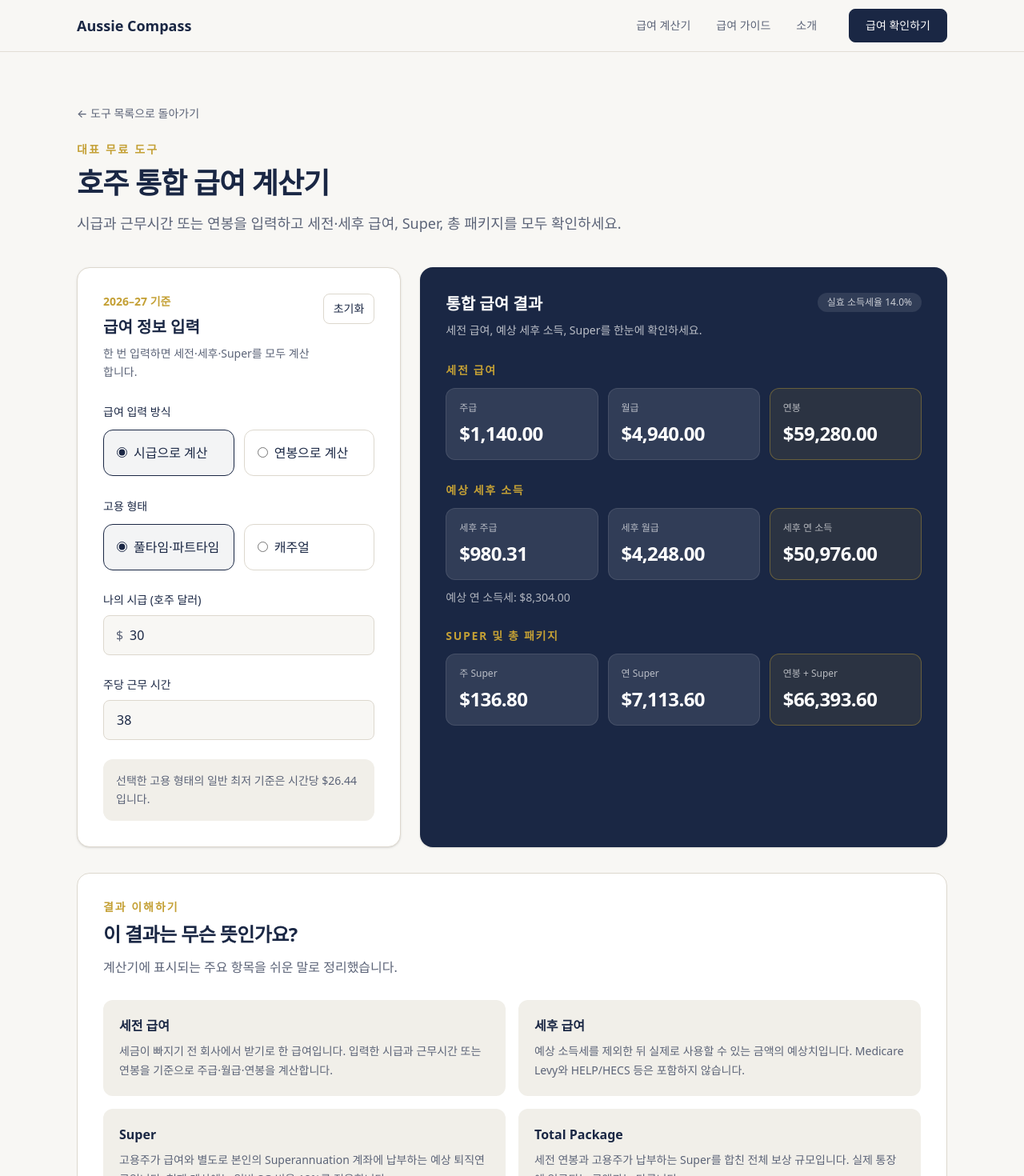
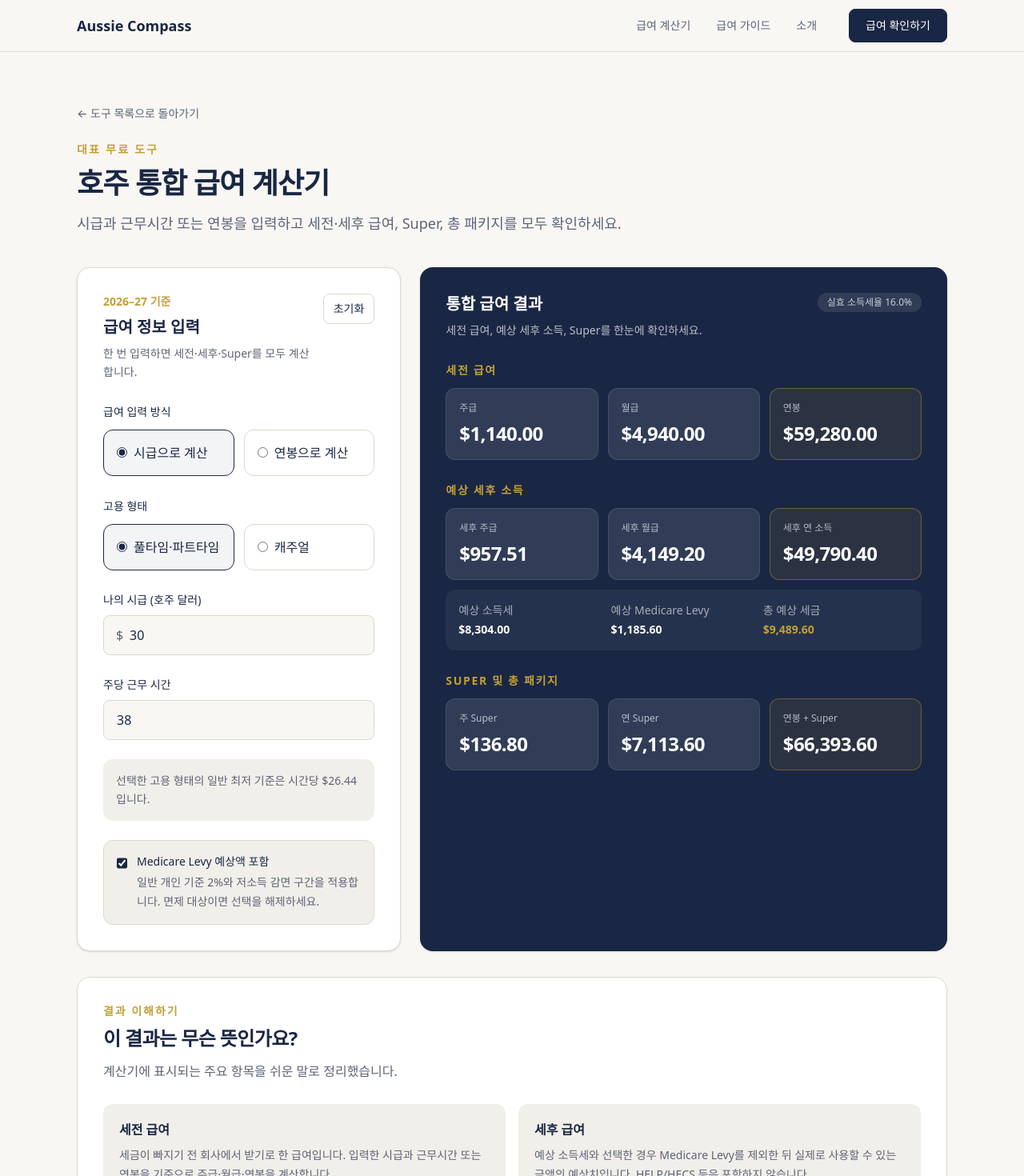
Before and after one commit to jelov219au/aussie-compass, a Next.js app: page /salary-calculator in a window 1280 px wide. Shown: the top 1470 px of the page at 80% size. Built offline with nearby package versions, Linux system fonts and the light colour scheme.

Commit message:
feat: include Medicare levy estimate

```diff
--- a/src/app/salary-calculator/page.tsx
+++ b/src/app/salary-calculator/page.tsx
@@ -46,7 +46,7 @@ export default function SalaryCalculatorPage() {
               <div className="rounded-xl bg-surface p-5">
                 <dt className="font-semibold text-navy">세후 급여</dt>
                 <dd className="mt-2 text-sm leading-6 text-muted">
-                  예상 소득세를 제외한 뒤 실제로 사용할 수 있는 금액의 예상치입니다. Medicare Levy와 HELP/HECS 등은 포함하지 않습니다.
+                  예상 소득세와 선택한 경우 Medicare Levy를 제외한 뒤 실제로 사용할 수 있는 금액의 예상치입니다. HELP/HECS 등은 포함하지 않습니다.
                 </dd>
               </div>
               <div className="rounded-xl bg-surface p-5">
@@ -106,12 +106,13 @@ export default function SalaryCalculatorPage() {
             <h2 className="text-xl font-semibold text-navy">계산 기준 및 주의사항</h2>
             <div className="mt-3 max-w-4xl space-y-3 text-sm leading-7 text-muted sm:text-base">
               <p>세전 급여는 입력한 시급과 주당 근무시간을 연간 52주로 환산하거나, 입력한 연봉을 주급·월급으로 나누어 표시합니다. Super는 2026–27 일반 SG 비율 12%를 적용합니다.</p>
-              <p>예상 세후 소득은 2026–27 호주 세법상 거주자 기본 개인소득세율을 사용합니다. Medicare Levy, HELP/HECS, 세액공제, 소득공제, 초과근무·주말·공휴일 수당은 포함하지 않습니다.</p>
+              <p>예상 세후 소득은 2026–27 호주 세법상 거주자 기본 개인소득세율을 사용합니다. Medicare Levy 선택 시 일반 개인 2%와 저소득 감면 구간을 적용합니다. 가족소득 감면, 면제, Medicare Levy Surcharge, HELP/HECS, 세액공제와 소득공제는 포함하지 않습니다.</p>
               <p>실제 세금과 Super는 개인 상황과 Ordinary Time Earnings에 따라 달라질 수 있으므로 ATO, Fair Work 또는 등록 전문가의 공식 자료를 확인하세요.</p>
             </div>
             <div className="mt-4 flex flex-wrap gap-4">
               <a href="https://www.ato.gov.au/law/view/pdf/acts/20250028.pdf" target="_blank" rel="noreferrer" className="text-sm font-semibold text-navy underline decoration-gold decoration-2 underline-offset-4">ATO 2026–27 세율 근거</a>
               <a href="https://www.ato.gov.au/tax-rates-and-codes/key-superannuation-rates-and-thresholds/super-guarantee" target="_blank" rel="noreferrer" className="text-sm font-semibold text-navy underline decoration-gold decoration-2 underline-offset-4">ATO Super 비율 확인</a>
+              <a href="https://www.ato.gov.au/individuals-and-families/medicare-and-private-health-insurance/medicare-levy/medicare-levy-reduction/medicare-levy-reduction-for-low-income-earners" target="_blank" rel="noreferrer" className="text-sm font-semibold text-navy underline decoration-gold decoration-2 underline-offset-4">ATO Medicare Levy 안내</a>
             </div>
           </section>
         </Container>
--- a/src/components/tools/SalaryCalculator.tsx
+++ b/src/components/tools/SalaryCalculator.tsx
@@ -3,6 +3,9 @@
 import { useState } from "react";
 
 const SUPER_RATE = 0.12;
+const MEDICARE_LEVY_RATE = 0.02;
+const MEDICARE_LEVY_LOWER_THRESHOLD = 27_222;
+const MEDICARE_LEVY_UPPER_THRESHOLD = 34_027;
 const PERMANENT_MINIMUM_RATE = 26.44;
 const CASUAL_MINIMUM_RATE = 33.05;
 const DEFAULT_HOURLY_RATE = "30";
@@ -37,6 +40,14 @@ function calculateResidentIncomeTax(income: number) {
   return 51_370 + (income - 190_000) * 0.45;
 }
 
+function calculateMedicareLevy(income: number) {
+  if (income <= MEDICARE_LEVY_LOWER_THRESHOLD) return 0;
+  if (income <= MEDICARE_LEVY_UPPER_THRESHOLD) {
+    return Math.min(income * MEDICARE_LEVY_RATE, (income - MEDICARE_LEVY_LOWER_THRESHOLD) * 0.1);
+  }
+  return income * MEDICARE_LEVY_RATE;
+}
+
 type ResultCardProps = {
   label: string;
   value: number;
@@ -60,6 +71,7 @@ export function SalaryCalculator() {
   const [weeklyHours, setWeeklyHours] = useState(DEFAULT_WEEKLY_HOURS);
   const [annualSalary, setAnnualSalary] = useState(DEFAULT_ANNUAL_SALARY);
   const [annualAmountType, setAnnualAmountType] = useState<AnnualAmountType>("plusSuper");
+  const [includeMedicareLevy, setIncludeMedicareLevy] = useState(true);
   const [employmentType, setEmploymentType] = useState<EmploymentType>("permanent");
   const [touched, setTouched] = useState({ rate: false, hours: false, annual: false });
 
@@ -89,14 +101,16 @@ export function SalaryCalculator() {
         : annual;
   const grossWeekly = grossAnnual / 52;
   const grossMonthly = grossAnnual / 12;
-  const estimatedTax = calculateResidentIncomeTax(grossAnnual);
-  const netAnnual = grossAnnual - estimatedTax;
+  const estimatedIncomeTax = calculateResidentIncomeTax(grossAnnual);
+  const estimatedMedicareLevy = includeMedicareLevy ? calculateMedicareLevy(grossAnnual) : 0;
+  const estimatedTotalTax = estimatedIncomeTax + estimatedMedicareLevy;
+  const netAnnual = grossAnnual - estimatedTotalTax;
   const netMonthly = netAnnual / 12;
   const netWeekly = netAnnual / 52;
   const superWeekly = grossWeekly * SUPER_RATE;
   const superAnnual = grossAnnual * SUPER_RATE;
   const totalPackage = grossAnnual + superAnnual;
-  const effectiveTaxRate = grossAnnual > 0 ? estimatedTax / grossAnnual : 0;
+  const effectiveTaxRate = grossAnnual > 0 ? estimatedTotalTax / grossAnnual : 0;
   const applicableMinimum = employmentType === "casual" ? CASUAL_MINIMUM_RATE : PERMANENT_MINIMUM_RATE;
   const belowMinimum = !rateError && rate < applicableMinimum;
 
@@ -106,6 +120,7 @@ export function SalaryCalculator() {
     setWeeklyHours(DEFAULT_WEEKLY_HOURS);
     setAnnualSalary(DEFAULT_ANNUAL_SALARY);
     setAnnualAmountType("plusSuper");
+    setIncludeMedicareLevy(true);
     setEmploymentType("permanent");
     setTouched({ rate: false, hours: false, annual: false });
   }
@@ -208,6 +223,14 @@ export function SalaryCalculator() {
             </span>
           </label>
         </>)}
+
+        <label className="mt-6 flex cursor-pointer items-start gap-3 rounded-xl border border-border bg-surface p-4">
+          <input type="checkbox" checked={includeMedicareLevy} onChange={(event) => setIncludeMedicareLevy(event.target.checked)} className="mt-1 h-4 w-4 accent-navy" />
+          <span>
+            <span className="block text-sm font-medium text-navy">Medicare Levy 예상액 포함</span>
+            <span className="mt-1 block text-sm leading-6 text-muted">일반 개인 기준 2%와 저소득 감면 구간을 적용합니다. 면제 대상이면 선택을 해제하세요.</span>
+          </span>
+        </label>
       </section>
 
       <section className="rounded-2xl bg-navy p-6 text-white shadow-sm sm:p-8" aria-live="polite">
@@ -241,7 +264,11 @@ export function SalaryCalculator() {
                 <ResultCard label="세후 월급" value={netMonthly} />
                 <ResultCard label="세후 연 소득" value={netAnnual} emphasis />
               </dl>
-              <p className="mt-3 text-sm text-white/65">예상 연 소득세: {formatCurrency(estimatedTax)}</p>
+              <dl className="mt-3 grid gap-2 rounded-xl bg-white/5 p-4 text-sm sm:grid-cols-3">
+                <div><dt className="text-white/60">예상 소득세</dt><dd className="mt-1 font-semibold">{formatCurrency(estimatedIncomeTax)}</dd></div>
+                <div><dt className="text-white/60">예상 Medicare Levy</dt><dd className="mt-1 font-semibold">{formatCurrency(estimatedMedicareLevy)}</dd></div>
+                <div><dt className="text-white/60">총 예상 세금</dt><dd className="mt-1 font-semibold text-gold">{formatCurrency(estimatedTotalTax)}</dd></div>
+              </dl>
             </div>
 
             <div>
```
Also changed, not shown: 1 other file (tests, documents, lock files or other folders).
